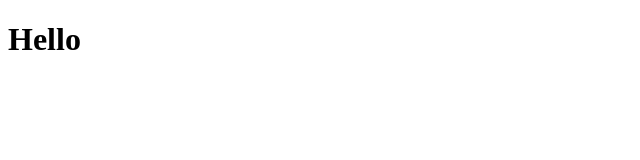
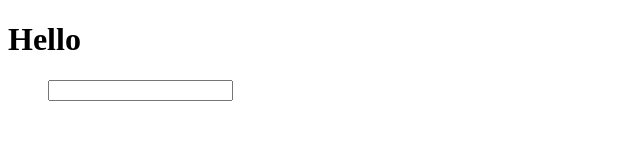
Before and after one commit to Siengdav/Pracitce1, a plain HTML site: page index.html in a window 1280 px wide. Shown: the whole page, without its empty margins (0-640 px from the left). Drawn offline with Linux system fonts and the light colour scheme.

Commit message:
InputText

```diff
--- a/index.html
+++ b/index.html
@@ -8,5 +8,8 @@
 </head>
 <body>
     <h1>Hello</h1>
+    <ul>
+        <input type="text">
+    </ul>
 </body>
 </html>
```
